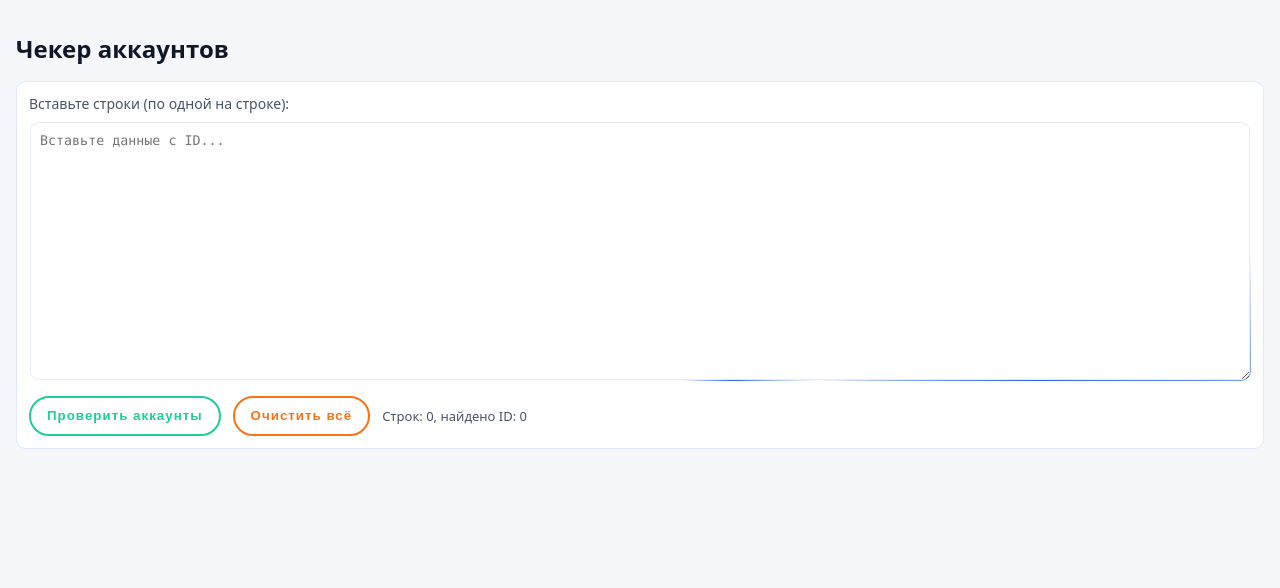
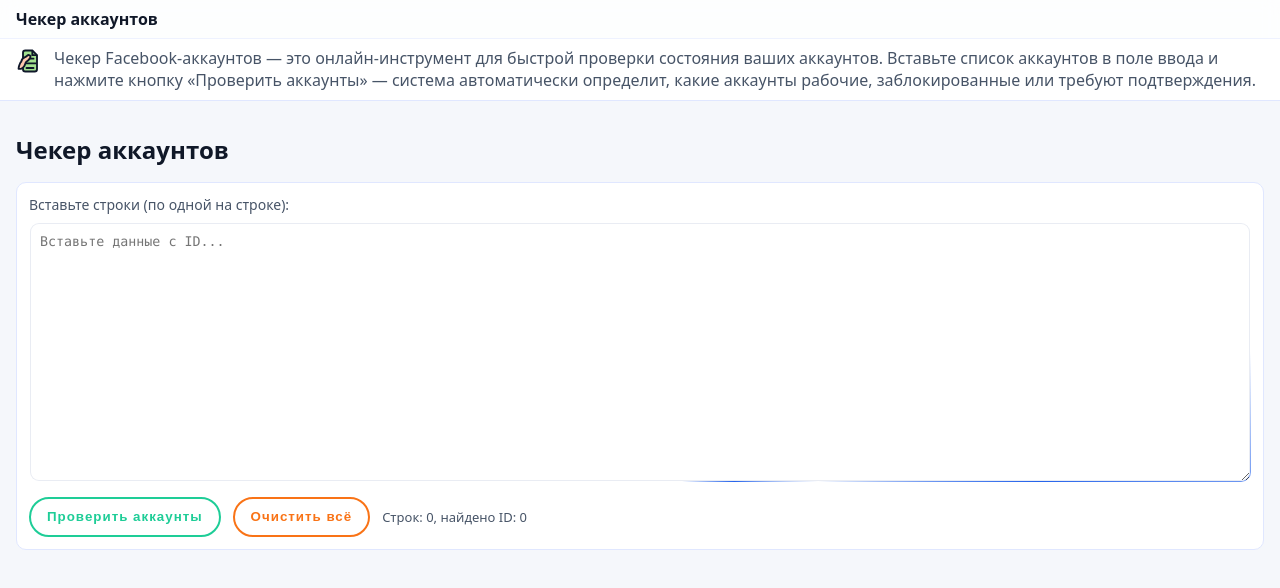
Before and after one commit to Ivan14044/checker_account_fb, a website: page public/index.html in a window 1280 px wide. Drawn offline with Linux system fonts and the light colour scheme.

Commit message:
feat: header description with icon and helper text

```diff
--- a/public/index.html
+++ b/public/index.html
@@ -8,7 +8,23 @@
     <link rel="stylesheet" href="styles.css?v=20251030-2" />
   </head>
   <body>
+    <header class="topbar">
+      <div class="topbar-inner">
+        <div class="topbar-brand"><strong>Чекер аккаунтов</strong></div>
         <div class="topbar-actions"></div>
+      </div>
+      <div class="topbar-description">
+        <span class="topbar-icon" aria-hidden="true">
+          <svg width="28" height="28" viewBox="0 0 24 24" fill="none" xmlns="http://www.w3.org/2000/svg">
+            <path d="M8 3h6l4 4v12a2 2 0 0 1-2 2H8a2 2 0 0 1-2-2V5a2 2 0 0 1 2-2Z" fill="#A3E08F" stroke="#0F172A" stroke-width="1.6"/>
+            <path d="M14 3v4h4" stroke="#0F172A" stroke-width="1.6"/>
+            <path d="M9 10h6M9 14h8M9 18h6" stroke="#0F172A" stroke-width="1.6" stroke-linecap="round"/>
+            <path d="M4.5 12.5c.3-1.8 1.4-3.1 3.2-3.8 1.2-.5 2.2-2 3.5-1.8 1.2.2 1.6 1.6.7 2.8-.9 1.2-1.6 2.1-3 3-1 .7-1.1 2.7-1.9 3.8-.8 1.2-2.5 2.2-2.5 2.2H2.2s.1-1.7.6-3c.7-1.9 1-2.8 1.7-3.2Z" fill="#FFC9AE" stroke="#0F172A" stroke-width="1.6" stroke-linejoin="round"/>
+          </svg>
+        </span>
+        <p>
+          Чекер Facebook-аккаунтов — это онлайн-инструмент для быстрой проверки состояния ваших аккаунтов. Вставьте список аккаунтов в поле ввода и нажмите кнопку «Проверить аккаунты» — система автоматически определит, какие аккаунты рабочие, заблокированные или требуют подтверждения.
+        </p>
       </div>
     </header>
     <div id="preloader" class="preloader">
--- a/public/styles.css
+++ b/public/styles.css
@@ -23,6 +23,9 @@ body{
 }
 .topbar{position:sticky;top:0;z-index:50;background:rgba(255,255,255,.8);backdrop-filter: blur(8px);border-bottom:1px solid #e0e7ff}
 .topbar-inner{max-width:100%;padding:8px 16px;display:flex;align-items:center;justify-content:space-between}
+.topbar-description{display:flex;gap:10px;align-items:flex-start;padding:8px 16px;border-top:1px solid #eef2ff;background:rgba(255,255,255,.8)}
+.topbar-description p{margin:0;color:var(--muted);line-height:1.4}
+.topbar-icon{display:inline-flex;align-items:center;justify-content:center}
 .icon-btn{background:transparent;border:1px solid #2a3153;color:var(--text);padding:6px 10px;border-radius:8px;cursor:pointer}
 .secondary{background:#263056;border:1px solid #2a3153}
 .error{background:#2b1620;color:#ffd6e0;border:1px solid #5b2136;padding:10px 12px;border-radius:8px;margin-bottom:12px}
@@ -167,6 +170,8 @@ button:disabled{opacity:.6;cursor:not-allowed}
 @media (max-width: 600px){
   .container{padding:0 12px;margin:20px auto}
   h1{font-size:20px;margin-bottom:12px}
+  .topbar-description{padding:8px 12px}
+  .topbar-description p{font-size:13px}
   .card{padding:10px}
   label{font-size:13px}
   textarea{min-height:180px;font-size:14px}
```
